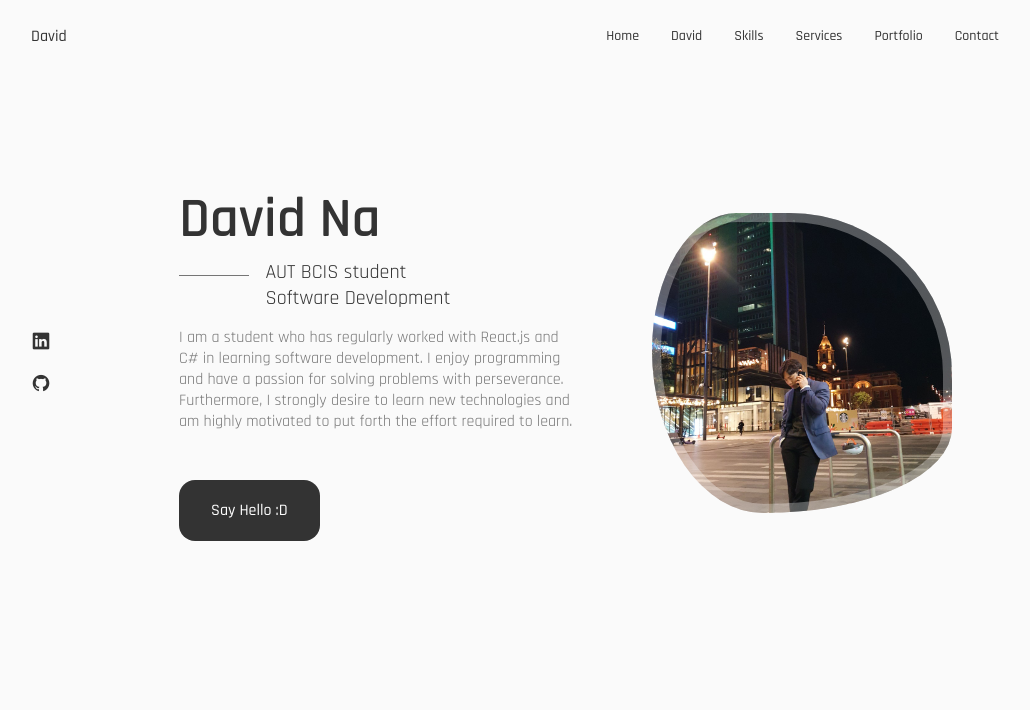
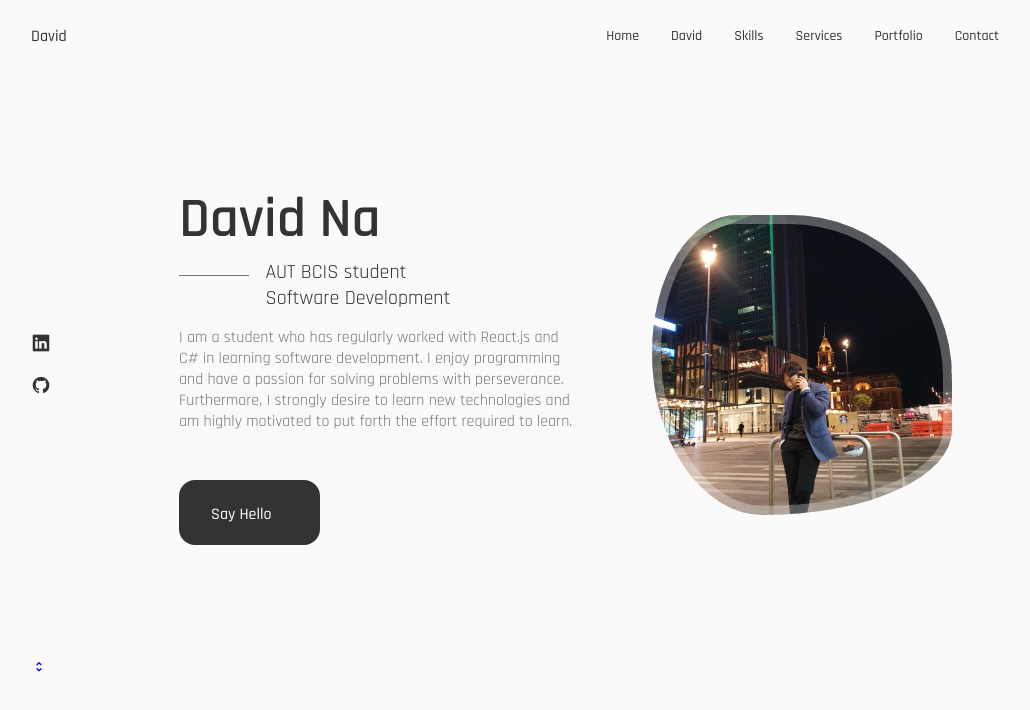
Before and after one commit to Na-David/Portfolio, a React (Create React App) app: page / in a window 1280 px wide. Shown: the top 710 px of the page, without its empty margins (125-1155 px from the left). Built offline with nearby package versions, Linux system fonts and the light colour scheme; the HTML template or start-up script is replaced by a standard one.

Commit message:
home scroll

```diff
--- a/src/components/Home/Data.js
+++ b/src/components/Home/Data.js
@@ -12,8 +12,8 @@ const Data = () => {
       </p>
 
       <a href='#contact' className='button button--flex'>
-        Say Hello :D
-      </a><i className='uil uil-message nav__icon'></i>
+        Say Hello　<i className='uil uil-message nav__icon'></i>
+      </a>
     </div>
   )
 }
--- a/src/components/Home/Home.js
+++ b/src/components/Home/Home.js
@@ -2,6 +2,7 @@ import React from 'react'
 import './Home.css'
 import Social from './Social'
 import Data from './Data'
+import ScrollDown from './ScrollDown'
 
 const Home = () => {
   return (
@@ -13,6 +14,7 @@ const Home = () => {
 
           <div className='home__img'></div>
         </div>
+        <ScrollDown />
       </div>
     </section>
   )
--- /dev/null
+++ b/src/components/Home/ScrollDown.js
@@ -0,0 +1,13 @@
+import React from 'react'
+
+const ScrollDown = () => {
+  return (
+    <div className='home_scroll'>
+      <a href='#about' className='home__scroll-button button--flex'>
+        <i class="uil uil-direction"></i>
+      </a>
+    </div>
+  )
+}
+
+export default ScrollDown
```
